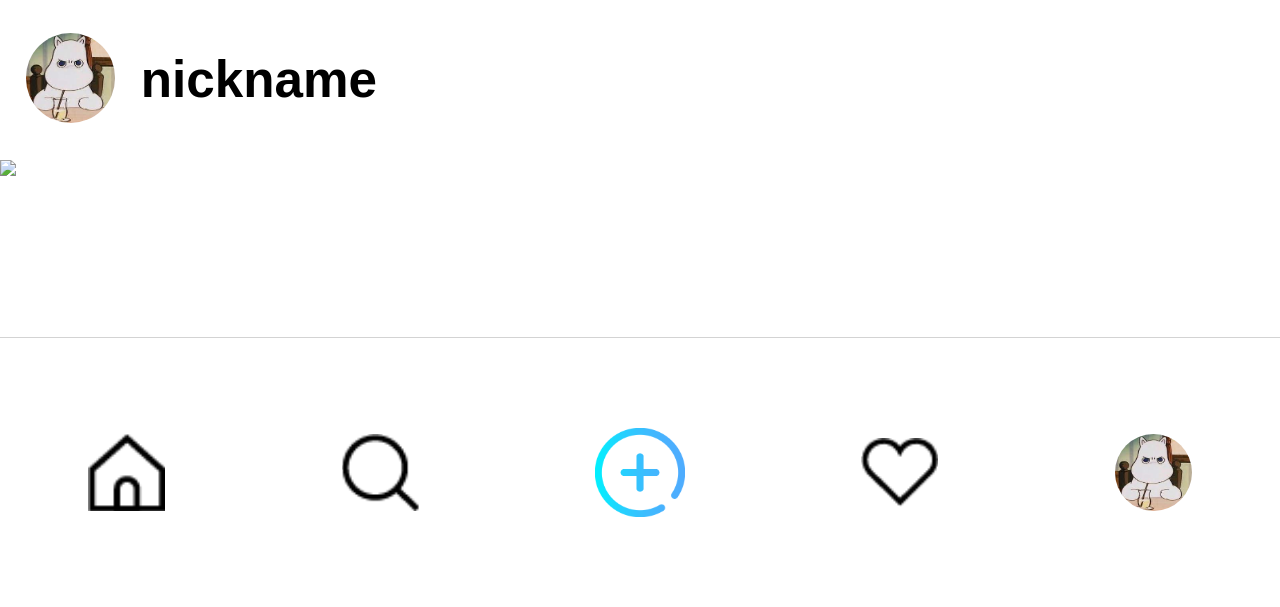
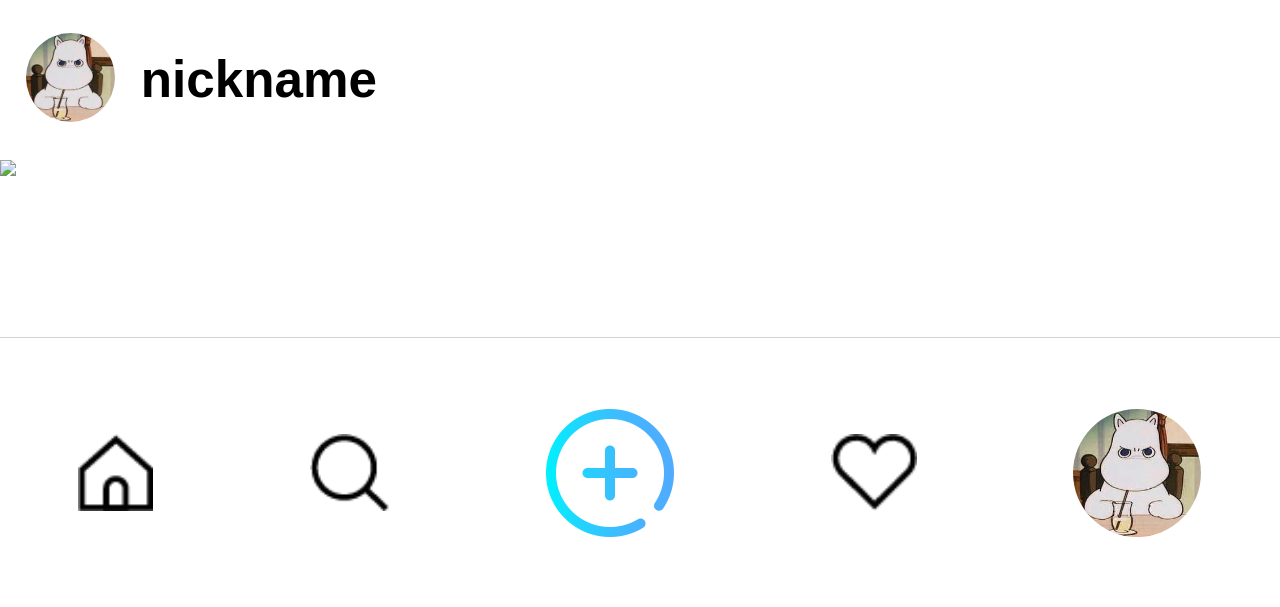
Before and after one commit to MoominAndChildrenTeam/frontend, a Flask app: template templates/favorite_page.html in a window 1280 px wide. Shown: the part 193-800 px from the top of the page. Run offline with Flask 2, Linux system fonts and the light colour scheme; the template is opened without the code that fills it, so the values that code supplies are empty; some libraries are stand-ins or nearby versions; some web fonts are replaced.

Commit message:
수정: 푸터 아이콘, 유저 프로필 사진 이미지 형태 변경, js파일 오타 수정

```diff
--- a/static/favorite_page_funtion.js
+++ b/static/favorite_page_function.js
@@ -15,7 +15,7 @@ function show_favorite_feed() {
                 let feed_user_uploaded_picture = favorite_feeds[i]['feed_user_uploaded_picture']
 
                 let get_data_cnt = 0
-                let temp_html = `<div id="favorite_feed" class="favorite-feed">
+                let temp_html = `<div class="favorite-feed">
                                      <div class="user-name-and-img">
                                         <div class="feed-user-img">
                                             <button class="user-page-img-btn">
@@ -26,7 +26,7 @@ function show_favorite_feed() {
                                      </div>
                                      <img src="${feed_user_uploaded_picture}">
                                  </div>`
-                $('#favorite_feed').append(temp_html)
+                $('.screen').append(temp_html)
                 get_data_cnt += 1
 
                 if (get_data_cnt > 3) {
@@ -37,6 +37,7 @@ function show_favorite_feed() {
         }
     })
 }
+
 
 function to_main() {
     location.href = "main_page.html"
--- a/static/favorite_page_style.css
+++ b/static/favorite_page_style.css
@@ -65,11 +65,6 @@ body {
     height: 7vw;
     width: 7vw;
 
-    background-image: url("../images/무민.jfif");
-    background-size: cover;
-    background-position: center;
-    background-repeat: no-repeat;
-
     border: none;
     background-color: transparent;
 }
@@ -95,66 +90,22 @@ body {
 
 .home-btn {
     height: 6vw;
-    width: 6vw;
-
-    background-image: url("../images/home@3x.png");
-    background-position: center;
-    background-size: cover;
-    background-repeat: no-repeat;
-
-    border: none;
-    background-color: transparent;
 }
 
 .search-btn {
     height: 6vw;
-    width: 6vw;
-
-    background-image: url("../images/search@3x.png");
-    background-position: center;
-    background-size: cover;
-    background-repeat: no-repeat;
-
-    border: none;
-    background-color: transparent;
 }
 
 .plus-btn {
-    height: 7vw;
-    width: 7vw;
-
-    background-image: url("../images/plus.png");
-    background-position: center;
-    background-size: cover;
-    background-repeat: no-repeat;
-
-    border: none;
-    background-color: transparent;
+    height: 10vw;
 }
 
 .favorite-btn {
-    height: 5.4vw;
-    width: 6vw;
-
-    background-image: url("../images/like@3x.png");
-    background-position: center;
-    background-size: cover;
-    background-repeat: no-repeat;
-
-    border: none;
-    background-color: transparent;
+    height: 6vw;
 }
 
 .my-page-img-btn {
     border-radius: 50%;
-    height: 6vw;
-    width: 6vw;
-
-    background-image: url("../images/무민.jfif");
-    background-size: cover;
-    background-position: center;
-    background-repeat: no-repeat;
-
-    border: none;
-    background-color: transparent;
+    height: 10vw;
+    width: 10vw;
 }
--- a/templates/favorite_page.html
+++ b/templates/favorite_page.html
@@ -6,19 +6,19 @@
     <link href="https://fonts.googleapis.com/css2?family=Dongle:wght@300&display=swap" rel="stylesheet">
     <link rel="stylesheet" href="../static/favorite_page_style.css">
     <title>moomingram</title>
-    <script type="text/javascript" src="../static/favorite_page_funtion.js"></script>
+    <script type="text/javascript" src="../static/favorite_page_function.js"></script>
     <script src="https://ajax.googleapis.com/ajax/libs/jquery/3.5.1/jquery.min.js"></script>
 </head>
 <body>
     <div class='header'>
-        <img class="back-img" onclick="history.back()" src="../images/back@3x.png">
+        <img class="back-img" onclick="history.back()" src="../static/images/back@3x.png">
         <p id=nickname><b>저장한 페이지</b></p>
     </div>
     <div class='screen'>
         <div class="favorite-feed">
             <div class="user-name-and-img">
                 <div class="feed-user-img">
-                    <button class="user-page-img-btn" onclick="to_user_pg()"></button>
+                    <img onclick="to_user_pg()" class="user-page-img-btn" src="../static/images/무민.jfif"/>
                 </div>
                 <p class="feed-user-name">nickname</p>
             </div>
@@ -26,11 +26,13 @@
         </div>
     </div>
     <div class="mobile-footer">
-        <button class="home-btn" onclick="to_main()"></button>
-        <button class="search-btn" onclick="to_search()"></button>
-        <button class="plus-btn" onclick="to_upload()"></button>
-        <button class="favorite-btn" onclick="to_favorite()"></button>
-        <button class="my-page-img-btn" onclick="to_my_pg()"></button>
+        <div class="mobile-footer">
+        <img class="home-btn" src="../static/images/home@3x.png" onclick="to_main()">
+        <img class="search-btn" src="../static/images/search@3x.png" onclick="to_search()">
+        <img class="plus-btn" src="../static/images/plus.png" onclick="to_upload()">
+        <img class="favorite-btn" src="../static/images/like@3x.png" onclick="to_favorite()">
+        <img class="my-page-img-btn" src="../static/images/무민.jfif" onclick="to_my_pg()">
+    </div>
     </div>
 </body>
 </html>
```
